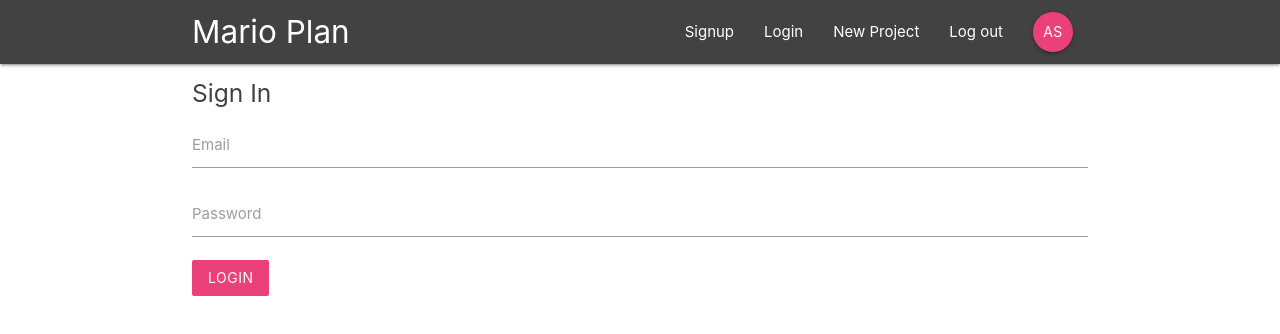
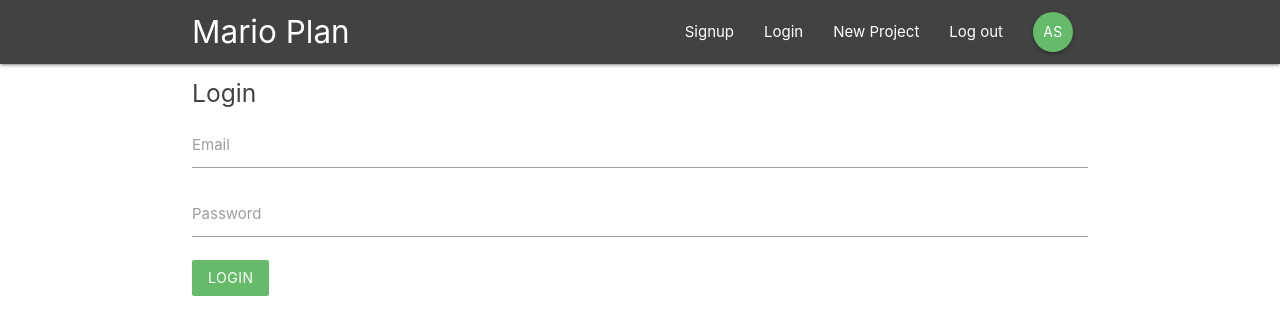
Before and after one commit to TB831/FirebaseProjectManger, a React (Create React App) app: page /signin in a window 1280 px wide. Shown: the top 334 px of the page. Built offline with nearby package versions, Linux system fonts and the light colour scheme.

Commit message:
changed routes in SignInLinks/SignOutLinks. changed button colors

```diff
--- a/src/components/SignedInLinks.js
+++ b/src/components/SignedInLinks.js
@@ -4,9 +4,9 @@ import { NavLink } from 'react-router-dom';
 const SignedInLinks = () => {
   return (
     <ul className="right">
-      <li><NavLink to="/">New Project</NavLink></li>
+      <li><NavLink to="/create">New Project</NavLink></li>
       <li><NavLink to="/">Log out</NavLink></li>
-      <li><NavLink to="/" className="btn btn-floating pink lighten-1">AS</NavLink></li>
+      <li><NavLink to="/" className="btn btn-floating green lighten-1">AS</NavLink></li>
     </ul>
   )
 }
--- a/src/components/SignedOutLinks.js
+++ b/src/components/SignedOutLinks.js
@@ -4,8 +4,8 @@ import { NavLink } from 'react-router-dom';
 const SignedInLinks = () => {
   return (
     <ul className="right">
-      <li><NavLink to="/">Signup</NavLink></li>
-      <li><NavLink to="/">Login</NavLink></li>
+      <li><NavLink to="/signup">Signup</NavLink></li>
+      <li><NavLink to="/signin">Login</NavLink></li>
     </ul>
   )
 }
--- a/src/containers/CreateProject.js
+++ b/src/containers/CreateProject.js
@@ -28,7 +28,7 @@ class CreateProject extends Component {
             <textarea onChange={(e) => this.setState({ [e.target.id]: e.target.value })} id="content" className="materialize-textarea" />
           </div>
           <div className="input-field">
-            <button className="btn pink lighten-1 z-depth-0">Create</button>
+            <button className="btn green lighten-1 z-depth-0">Create</button>
           </div>
         </form>
       </div>
--- a/src/containers/SignIn.js
+++ b/src/containers/SignIn.js
@@ -18,7 +18,7 @@ class SignIn extends Component {
     return (
       <div className="container">
         <form onSubmit={this.onSubmitHandler} className="white">
-          <h5 className="grey-text text-darken-3">Sign In</h5>
+          <h5 className="grey-text text-darken-3">Login</h5>
           <div className="input-field">
             <label htmlFor="email">Email</label>
             <input onChange={(e) => this.setState({ [e.target.id]: e.target.value })} type="email" id="email" />
@@ -28,7 +28,7 @@ class SignIn extends Component {
             <input onChange={(e) => this.setState({ [e.target.id]: e.target.value })} type="password" id="password" />
           </div>
           <div className="input-field">
-            <button className="btn pink lighten-1 z-depth-0">Login</button>
+            <button className="btn green lighten-1 z-depth-0">Login</button>
           </div>
         </form>
       </div>
--- a/src/containers/SignUp.js
+++ b/src/containers/SignUp.js
@@ -38,7 +38,7 @@ class SignUp extends Component {
             <input onChange={(e) => this.setState({ [e.target.id]: e.target.value })} type="text" id="lastName" />
           </div>
           <div className="input-field">
-            <button className="btn pink lighten-1 z-depth-0">Login</button>
+            <button className="btn green lighten-1 z-depth-0">Login</button>
           </div>
         </form>
       </div>
```
